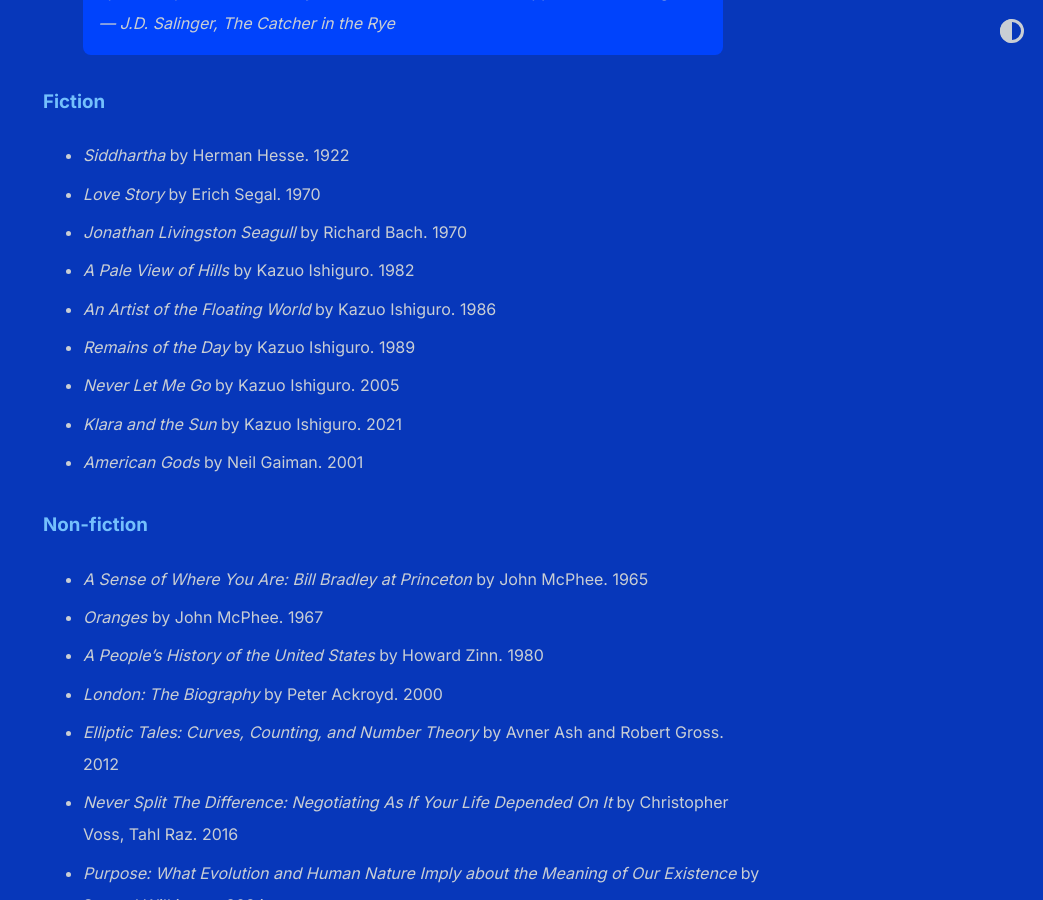
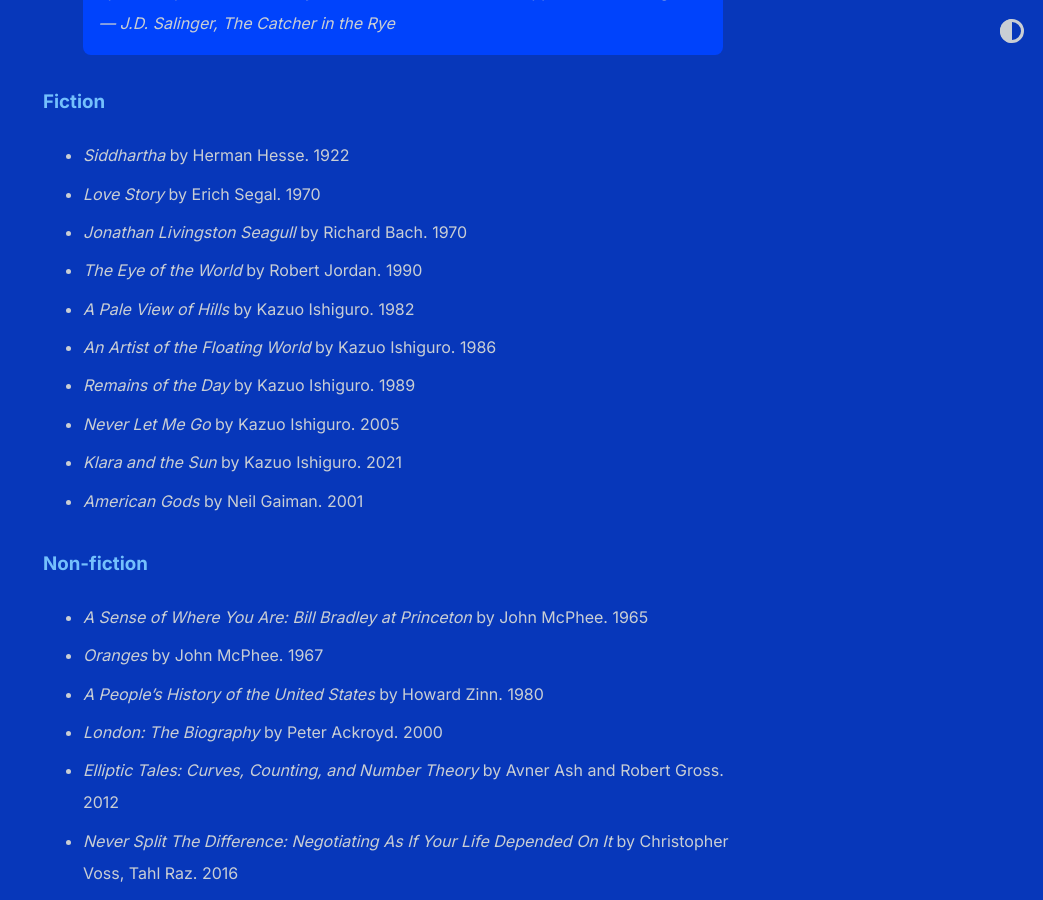
Before and after one commit to shihankanungo/shihankanungo.github.io, a Jekyll site: the page built from wrapped.md, in a window 1280 px wide and 900 px high, scrolled down 489 px. Shown: the whole window, without its empty margins (237-1280 px from the left). Built offline with Jekyll 4.4.1, drawn with Linux system fonts in a browser that asks for light colours.

Commit message:
Update wrapped.md

```diff
--- a/wrapped.md
+++ b/wrapped.md
@@ -12,6 +12,7 @@
 - *Siddhartha* by Herman Hesse. 1922
 - *Love Story* by Erich Segal. 1970
 - *Jonathan Livingston Seagull* by Richard Bach. 1970
+- *The Eye of the World* by Robert Jordan. 1990
 - *A Pale View of Hills* by Kazuo Ishiguro. 1982
 - *An Artist of the Floating World* by Kazuo Ishiguro. 1986
 - *Remains of the Day* by Kazuo Ishiguro. 1989
```
